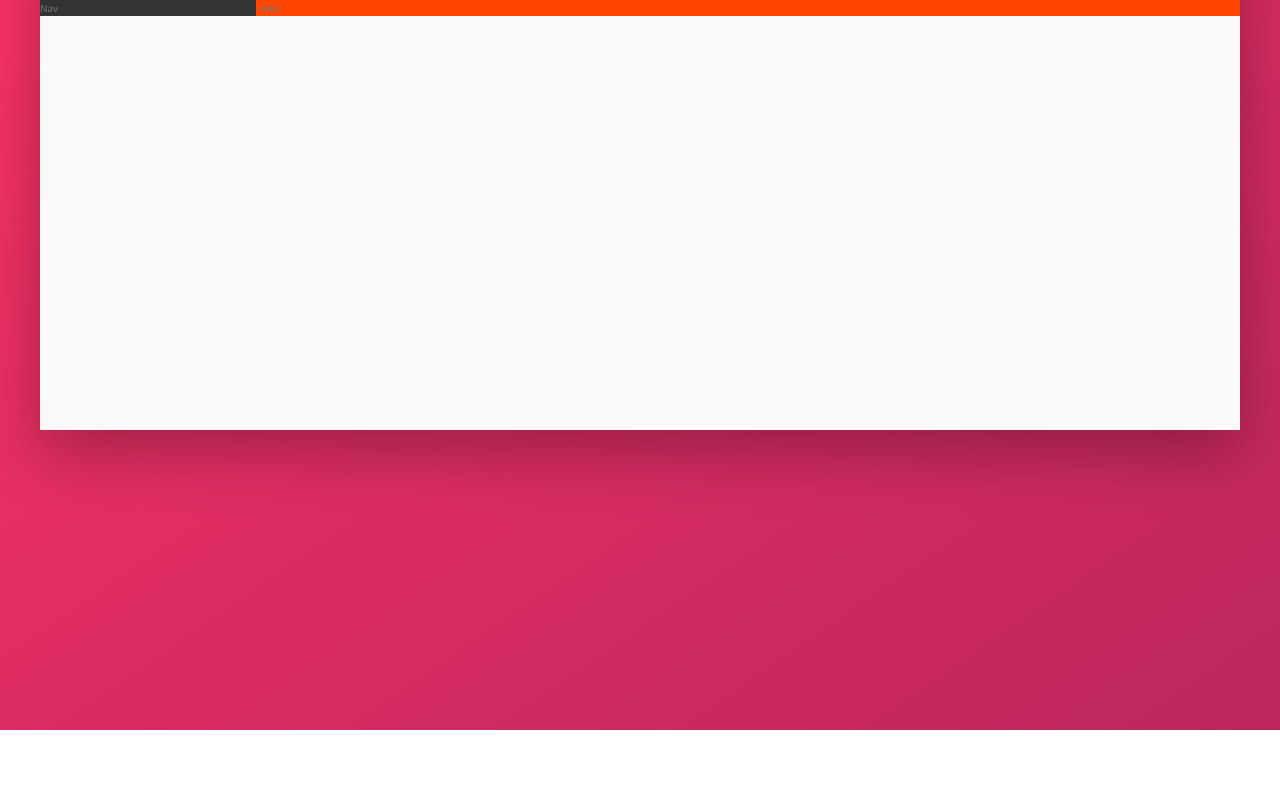
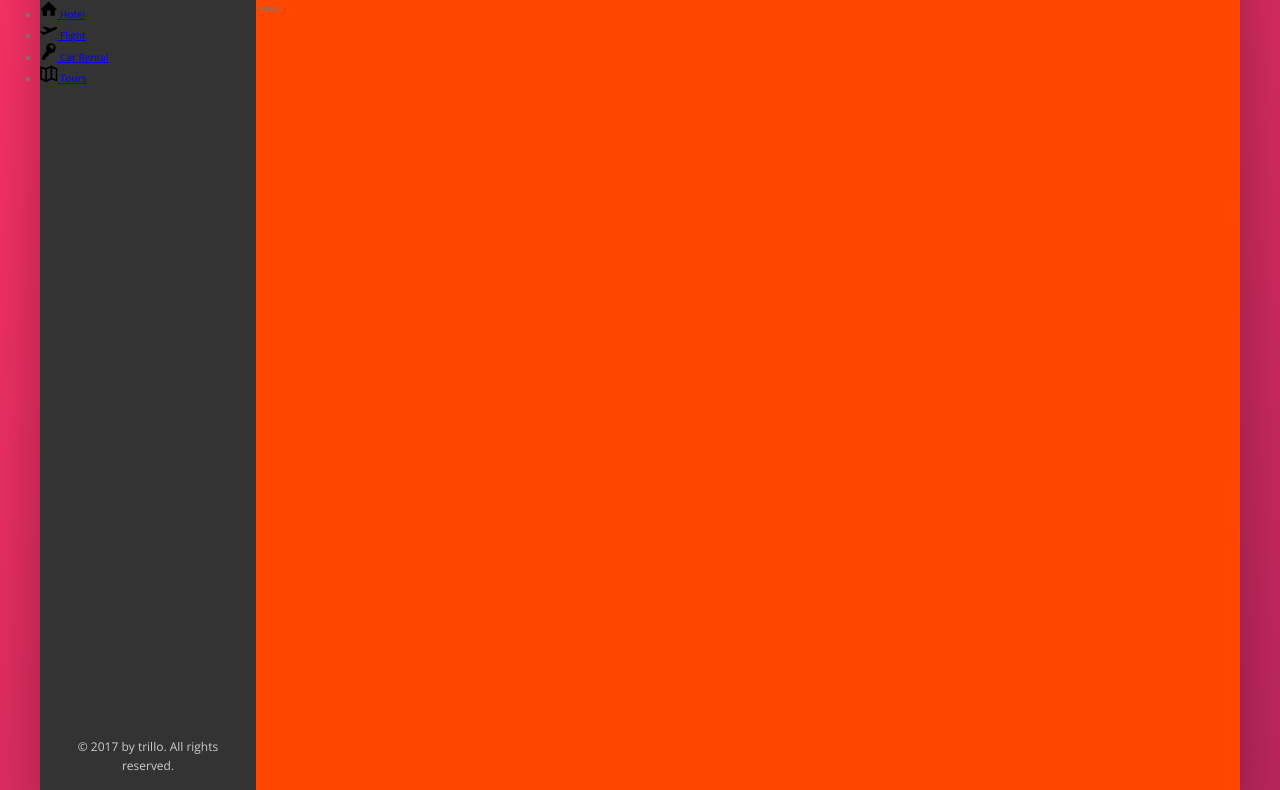
Before and after one commit to mokiong/Trillo, a website: page index.html in a window 1280 px wide. Shown: the part 150-940 px from the top of the page. Before the commit the page ends 880 px from the top, so only its background shows below. Drawn offline with nearby package versions, Linux system fonts and the light colour scheme.

Commit message:
Create side navigation

```diff
--- a/index.html
+++ b/index.html
@@ -59,7 +59,54 @@
             </header>
 
             <div class="content">
-                <nav class="sidebar">Nav</nav>
+                <nav class="sidebar">
+                    <ul class="side-nav">
+                        <li class="side-nav__item">
+                            <a href="#" class="side-nav__link">
+                                <svg class="side-nav__icon">
+                                    <use
+                                        xlink:href="img/sprite.svg#icon-home"
+                                    ></use>
+                                </svg>
+                                <span>Hotel</span>
+                            </a>
+                        </li>
+                        <li class="side-nav__item">
+                            <a href="#" class="side-nav__link">
+                                <svg class="side-nav__icon">
+                                    <use
+                                        xlink:href="img/sprite.svg#icon-aircraft-take-off"
+                                    ></use>
+                                </svg>
+                                <span>Flight</span>
+                            </a>
+                        </li>
+                        <li class="side-nav__item">
+                            <a href="#" class="side-nav__link">
+                                <svg class="side-nav__icon">
+                                    <use
+                                        xlink:href="img/sprite.svg#icon-key"
+                                    ></use>
+                                </svg>
+                                <span>Car Rental</span>
+                            </a>
+                        </li>
+                        <li class="side-nav__item">
+                            <a href="#" class="side-nav__link">
+                                <svg class="side-nav__icon">
+                                    <use
+                                        xlink:href="img/sprite.svg#icon-map"
+                                    ></use>
+                                </svg>
+                                <span>Tours</span>
+                            </a>
+                        </li>
+                    </ul>
+                    <div class="legal">
+                        &copy; 2017 by trillo. All rights reserved.
+                    </div>
+                </nav>
+
                 <main class="hotel-view">Hotel</main>
             </div>
         </div>
--- a/sass/_component.scss
+++ b/sass/_component.scss
@@ -113,3 +113,27 @@
         margin-right: 1rem;
     }
 }
+
+///////////////////
+// Side Nav
+.side-nav {
+    &__item {
+    }
+
+    &__link {
+    }
+
+    &__icon {
+        width: 1.75rem;
+        height: 1.75rem;
+    }
+}
+
+///////////////////
+// Legal text
+.legal {
+    color: var(--color-grey-light-4);
+    font-size: 1.2rem;
+    text-align: center;
+    padding: 2.5rem;
+}
--- a/sass/_layout.scss
+++ b/sass/_layout.scss
@@ -24,10 +24,16 @@
 .sidebar {
     background-color: var(--color-grey-dark-1);
     flex: 0 0 18%;
+
+    display: flex;
+    flex-direction: column;
+    justify-content: space-between;
 }
 
 .hotel-view {
     background-color: #fff;
+    flex: 1;
+
     background-color: orangered;
-    flex: 1;
+    height: 80rem;
 }
```
Also changed, not shown: css/style.css.
